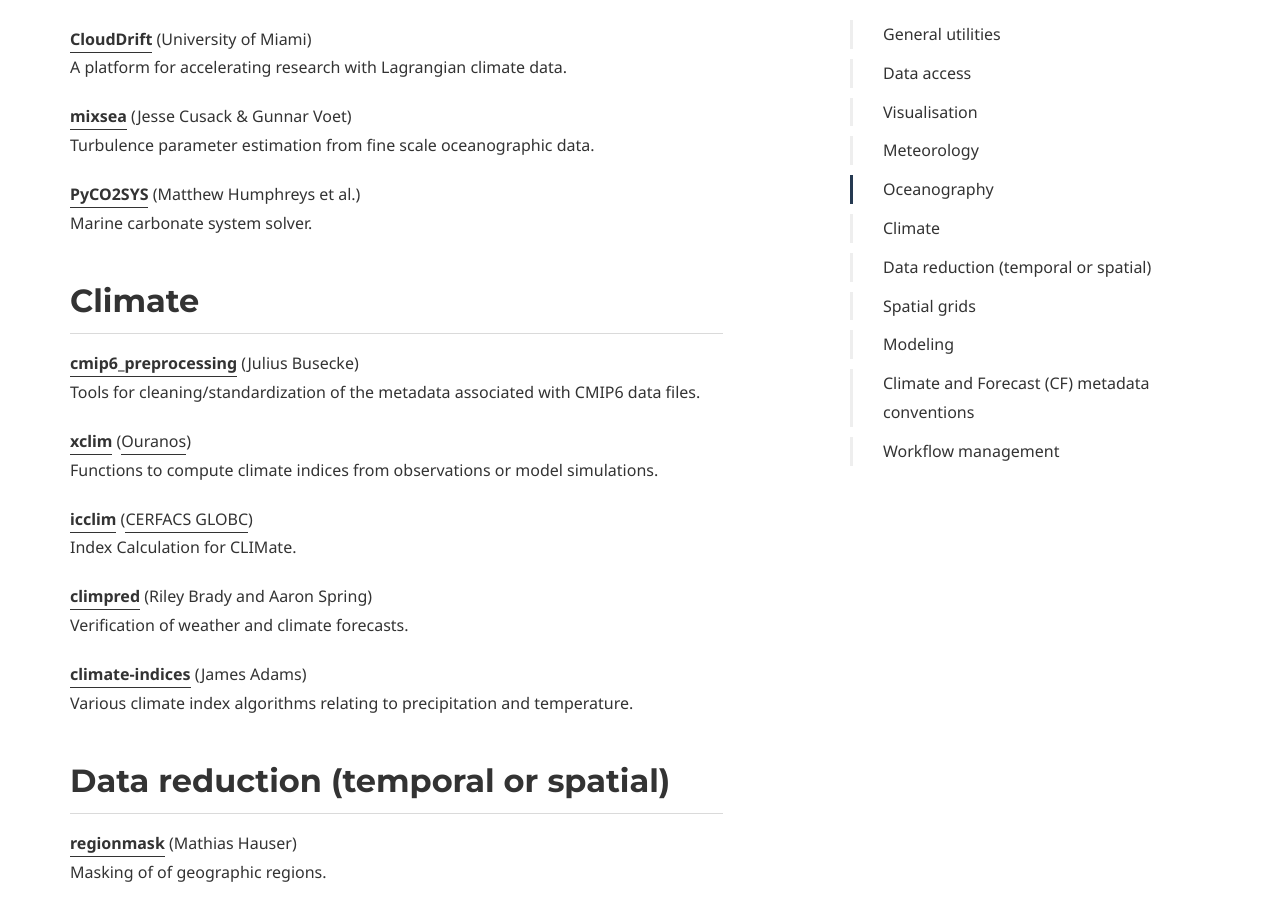
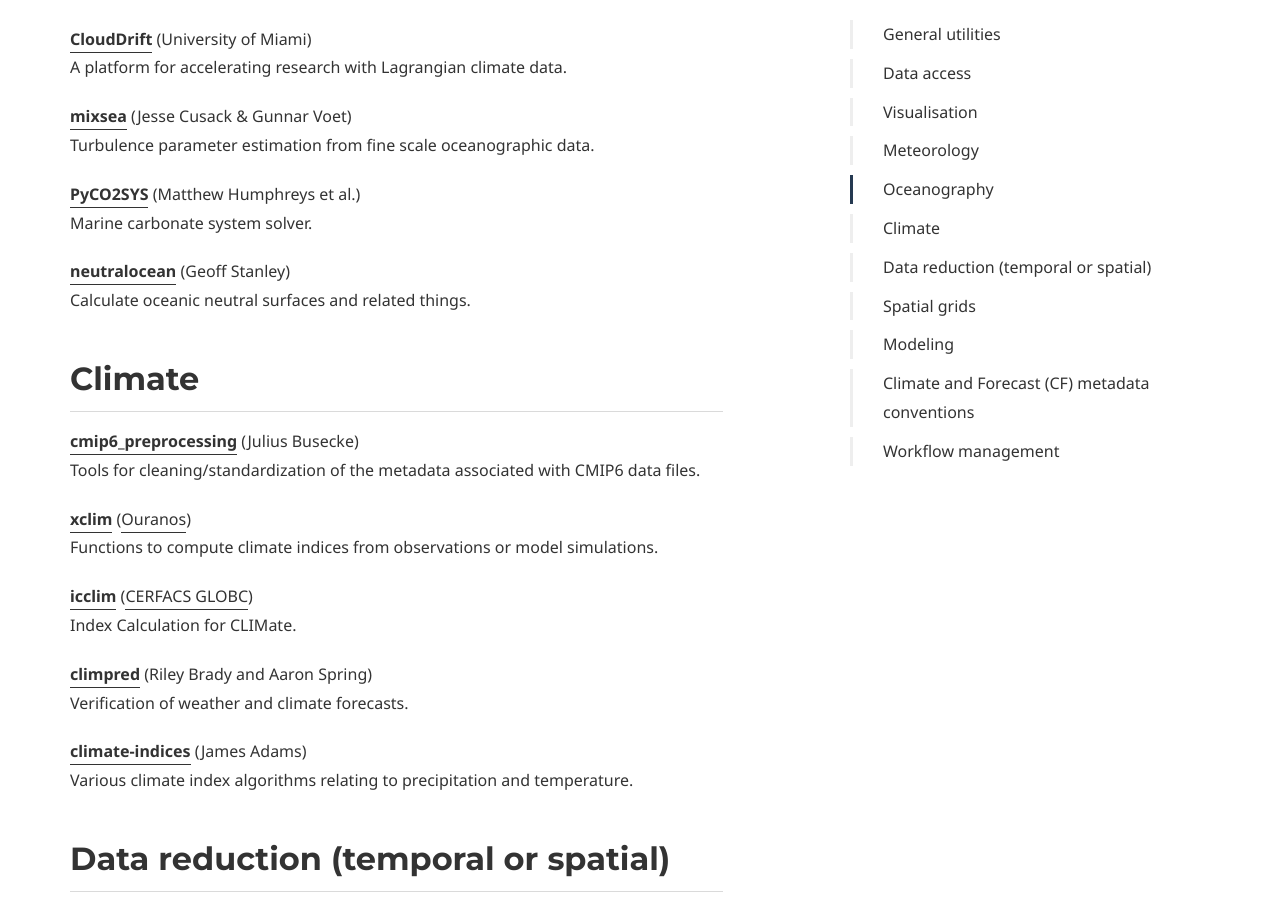
Before and after one commit to PyAOS/pyaos.github.io, a Jekyll site: the page built from packages.md, in a window 1280 px wide and 900 px high, scrolled down 3985 px. Built offline with Jekyll 4.4.1, drawn with Linux system fonts in a browser that asks for light colours; some web fonts are replaced.

Commit message:
Add neutralocean

```diff
--- a/packages.md
+++ b/packages.md
@@ -150,6 +150,9 @@
 **[PyCO2SYS](https://PyCO2SYS.readthedocs.io/)** (Matthew Humphreys et al.)
 Marine carbonate system solver.
 
+**[neutralocean](https://neutralocean.readthedocs.io/)** (Geoff Stanley)
+Calculate oceanic neutral surfaces and related things.
+
 ## Climate
 
 **[cmip6_preprocessing](https://cmip6-preprocessing.readthedocs.io/)** (Julius Busecke)
```
